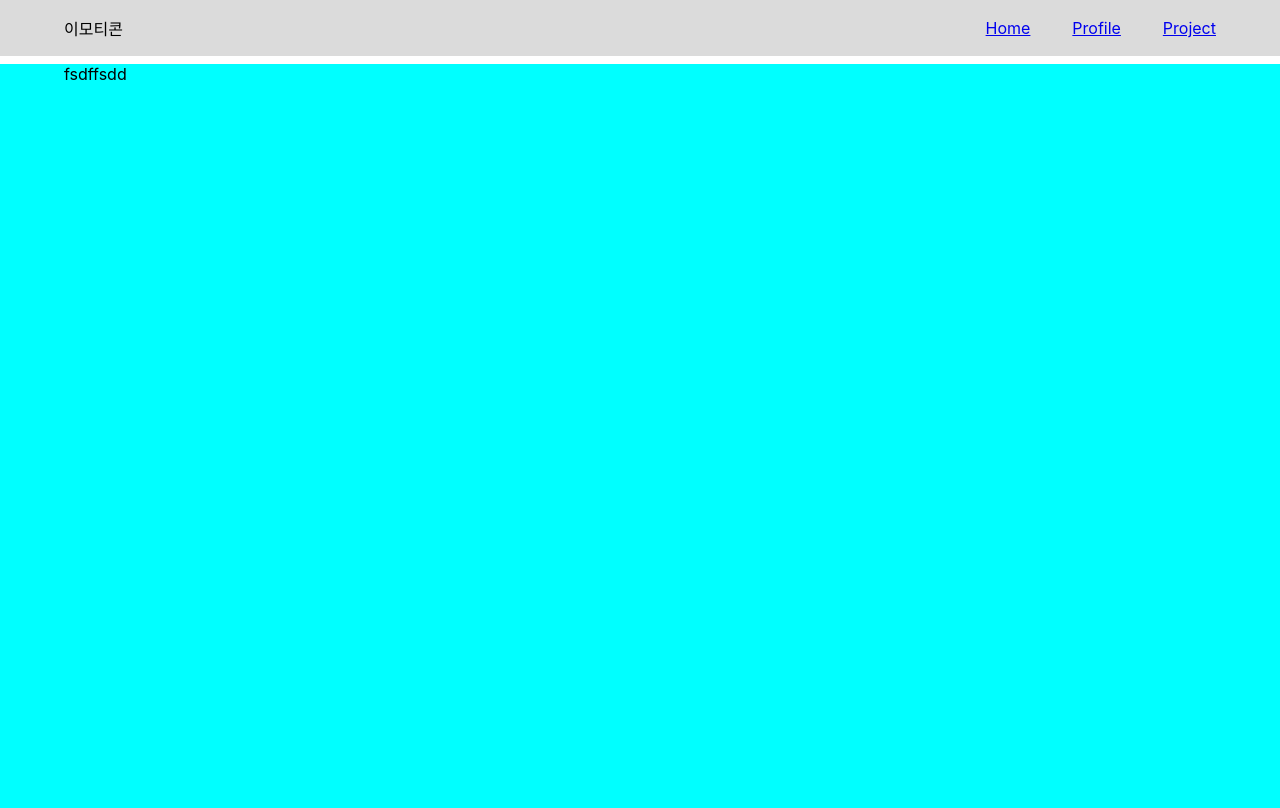
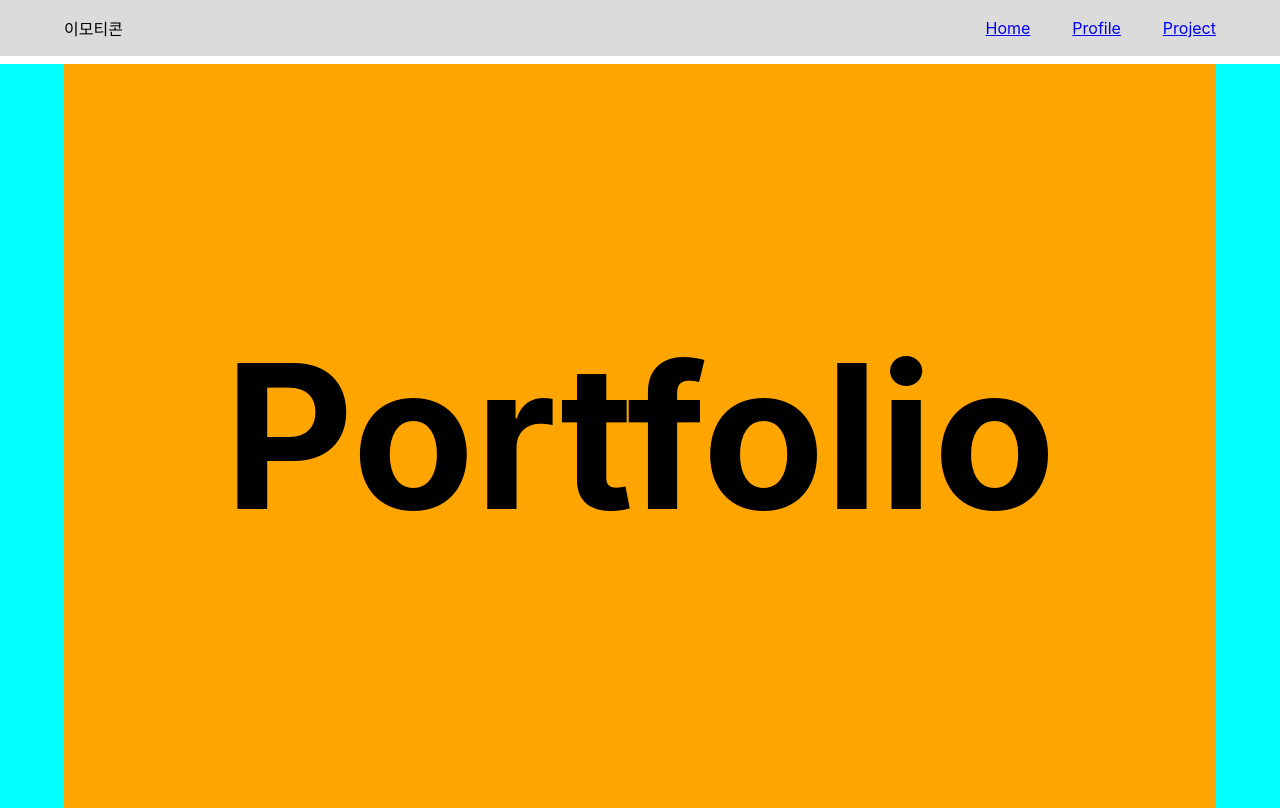
Before and after one commit to ez0603/Portfolio, a React (Create React App) app: page / in a window 1280 px wide. Built offline with nearby package versions, Linux system fonts and the light colour scheme.

Commit message:
Feat : home 구현

```diff
--- a/package.json
+++ b/package.json
@@ -12,6 +12,7 @@
     "@testing-library/jest-dom": "^5.17.0",
     "@testing-library/react": "^13.4.0",
     "@testing-library/user-event": "^13.5.0",
+    "animate.css": "^4.1.1",
     "apexcharts": "^3.49.1",
     "axios": "^1.7.2",
     "date-fns": "^3.6.0",
@@ -61,8 +62,8 @@
     ]
   },
   "devDependencies": {
-    "gh-pages": "^3.2.3",
-     "@babel/plugin-proposal-private-property-in-object": "^7.16.0"
+    "@babel/plugin-proposal-private-property-in-object": "^7.16.0",
+    "gh-pages": "^3.2.3"
   },
   "engines": {
     "node": ">=20.11.1"
--- a/src/pages/Home/Home.jsx
+++ b/src/pages/Home/Home.jsx
@@ -1,12 +1,13 @@
 /** @jsxImportSource @emotion/react */
 import * as s from "./style";
+import 'animate.css';
 
 function Home(props) {
 	return (
 		<div css={s.layout}>
 			<div css={s.container}>
 				<div css={s.content}>
-					fsdffsdd
+					<h1 className="animate__animated animate__slideInRight">Portfolio</h1>
 				</div>
 			</div>
 		</div>
--- a/src/pages/Home/style.js
+++ b/src/pages/Home/style.js
@@ -2,7 +2,7 @@ import { css } from "@emotion/react";
 
 export const layout = css`
   position: relative;
-  width: 100%; //모니터 기준
+  width: 100%;
   height: 93vh;
   background-color: #ecc7c7;
   display: flex;
@@ -22,5 +22,12 @@ export const container = css`
 export const content = css`
   width: 90%;
   height: 100%;
-  /* background-color: orange; */
+  background-color: orange;
+  display: flex;
+  align-items: center;
+  justify-content: center;
+
+  & h1 {
+    font-size: 200px;
+  }
 `;
--- a/src/pages/ProfileMain/style.js
+++ b/src/pages/ProfileMain/style.js
@@ -18,7 +18,7 @@ export const layout = css`
   background-color: #f5f5f5;
   display: flex;
   align-items: center;
-  margin-top: 63px;
+  padding-top: 64px;
 `;
 
 export const container = css`
```
Also changed, not shown: 1 other file (tests, documents, lock files or other folders).
